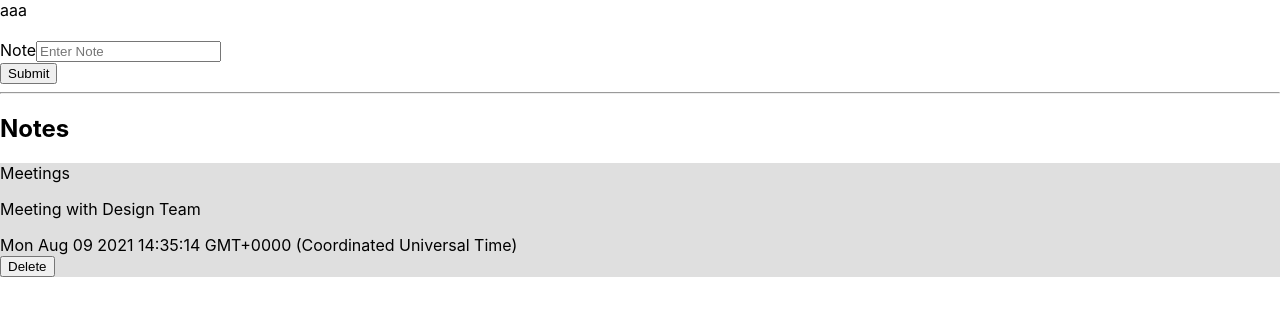
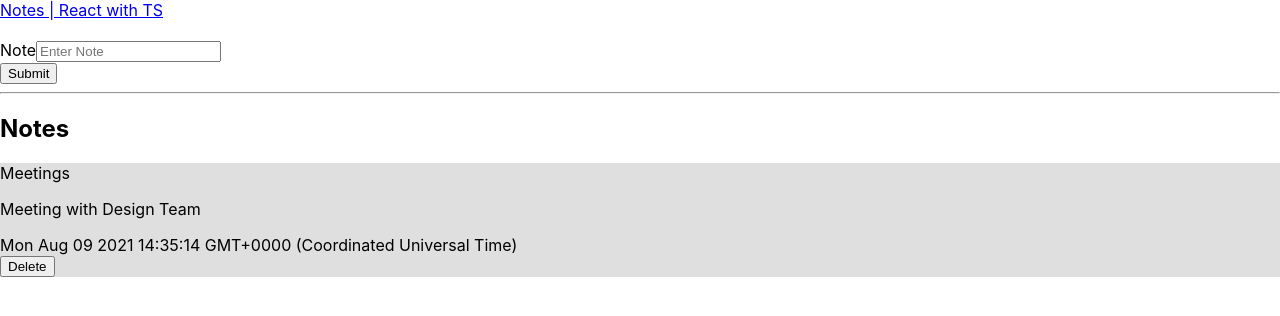
Before and after one commit to num-js/learning-react-with-ts, a React (Create React App) app: page / in a window 1280 px wide. Shown: the top 316 px of the page. Built offline with nearby package versions, Linux system fonts and the light colour scheme.

Commit message:
Header Added

```diff
--- a/src/components/Header.tsx
+++ b/src/components/Header.tsx
@@ -1,11 +1,19 @@
-import React from 'react'
+import { Container, Navbar } from 'react-bootstrap';
 
 const Header = () => {
-  return (
-    <div>
-      aaa
-    </div>
-  )
+
+
+    return (
+        <div>
+            <Navbar bg="dark" variant="dark" fixed="top">
+                <Container>
+                    <Navbar.Brand href="#home">
+                        Notes | React with TS
+                    </Navbar.Brand>
+                </Container>
+            </Navbar>
+        </div>
+    )
 }
 
 export default Header;
```
